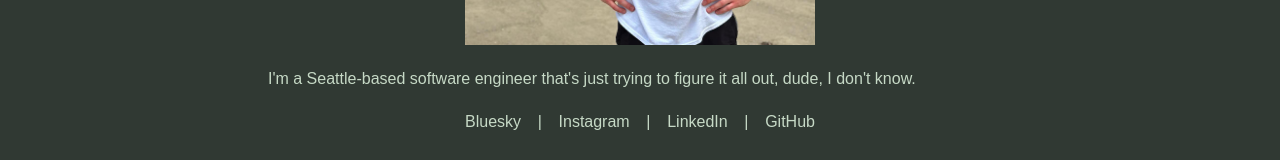
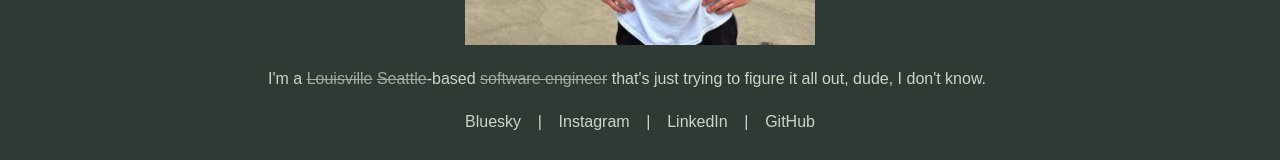
Before and after one commit to toddlasley/my-site, a Next.js app: page / in a window 1280 px wide. Shown: the part 411-571 px from the top of the page. Built offline with nearby package versions, Linux system fonts and the light colour scheme.

Commit message:
vulnerabilities

```diff
--- a/package.json
+++ b/package.json
@@ -11,7 +11,7 @@
   "dependencies": {
     "isomorphic-dompurify": "^2.25.0",
     "marked": "^15.0.5",
-    "next": "15.2.4",
+    "next": "^15.5.14",
     "react": "^19.0.0",
     "react-dom": "^19.0.0"
   },
--- a/src/pages/globals.css
+++ b/src/pages/globals.css
@@ -24,6 +24,11 @@ body {
   font-family: Arial, Helvetica, sans-serif;
   -webkit-font-smoothing: antialiased;
   -moz-osx-font-smoothing: grayscale;
+
+  del {
+    color: #9fac9f;
+    text-decoration-line: line-through;
+  }
 }
 
 * {
--- a/src/pages/index.tsx
+++ b/src/pages/index.tsx
@@ -4,7 +4,7 @@ export default function Index() {
   return (
     <div className='about-container'>
       <img className={styles.hero} src='/img/me-hagi-beach.jpg' alt='Todd Lasley' />
-      <p>I&apos;m a Seattle-based software engineer that&apos;s just trying to figure it all out, dude, I don&apos;t know.</p>
+      <p>I&apos;m a <del>Louisville</del> <del>Seattle</del>-based <del>software engineer</del> that&apos;s just trying to figure it all out, dude, I don&apos;t know.</p>
       <div className={styles.socials}>
         <a href='https://bsky.app/profile/toddlasley.me' target='_blank'>Bluesky</a>
         |
```
Also changed, not shown: 1 other file (tests, documents, lock files or other folders).
